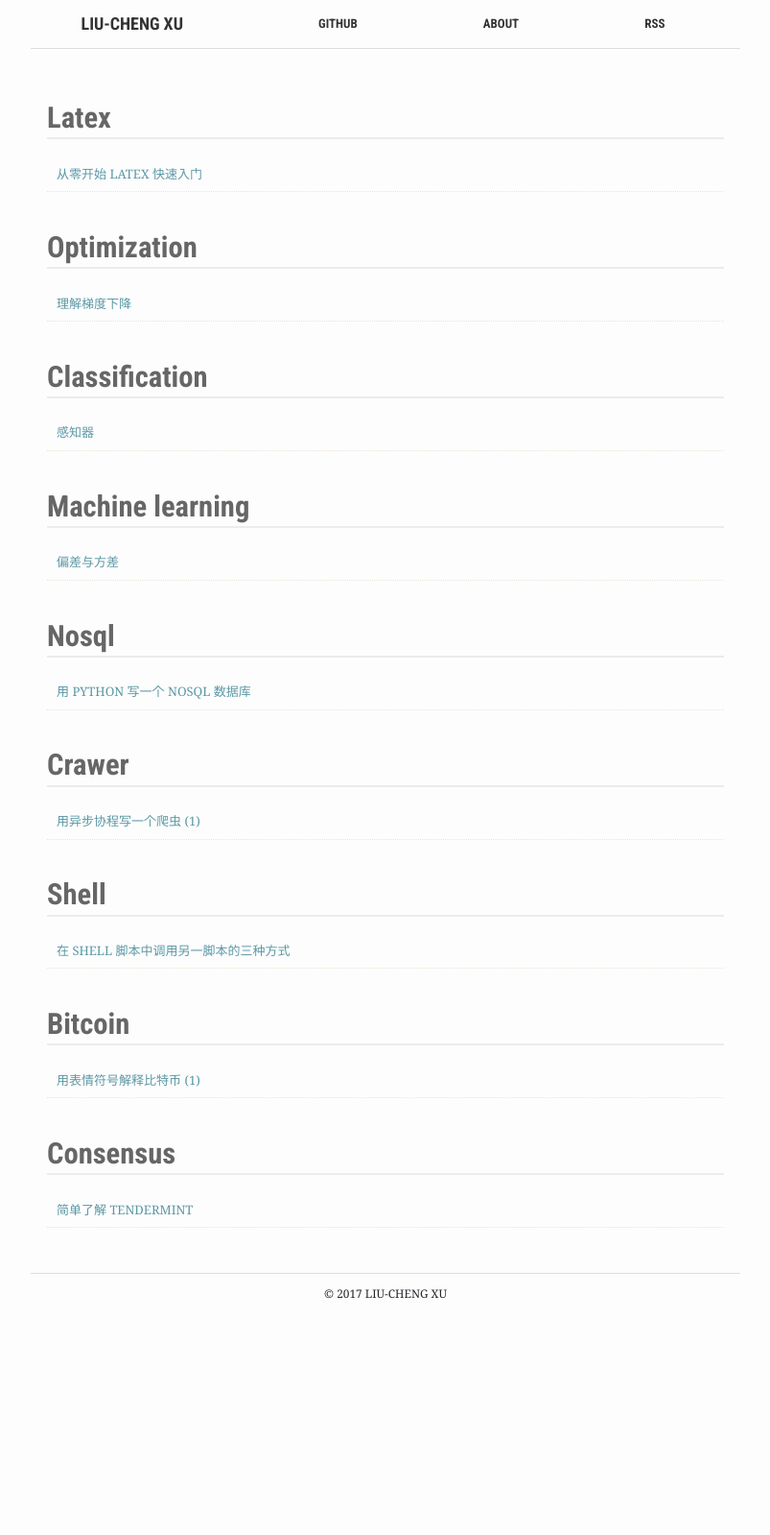
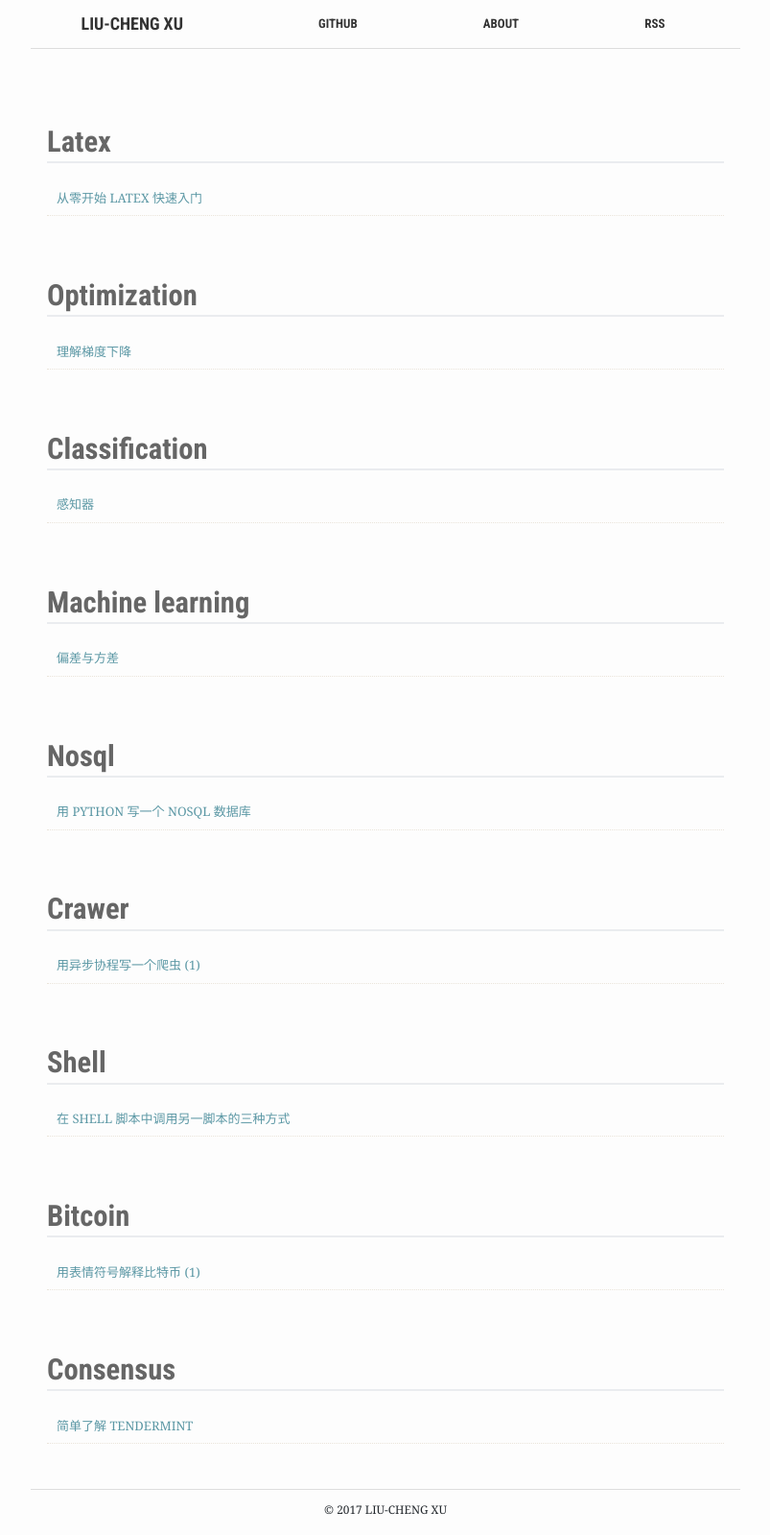
Before and after one commit to liuchengxu/blog-cn, a Jekyll site: the page built from posts.html, in a window 1280 px wide. Shown: the whole page at 96% size, without its empty margins (238-1041 px from the left). Built offline with Jekyll 4.4.1, drawn with Linux system fonts in a browser that asks for light colours; before the commit the page ends 1374 px from its top, so only the background shows below that.

Commit message:
Update h2

```diff
--- a/assets/_sass/_base.scss
+++ b/assets/_sass/_base.scss
@@ -37,7 +37,7 @@ h1, h2, h3, h4, h5, h6 {
 }
 
 h1 { font-size: 1.5em; }
-h2 { font-size: 1.4em; border-bottom: 2px solid #eaecef; }
+h2 { font-size: 1.4em; border-bottom: 2px solid #eaecef; padding-top: 25px;}
 h3 { font-size: 1.2em; border-bottom: 1px solid #eaecef; }
 h4 { font-size: 1em; }
 h5 { font-size: .8em; }
```
